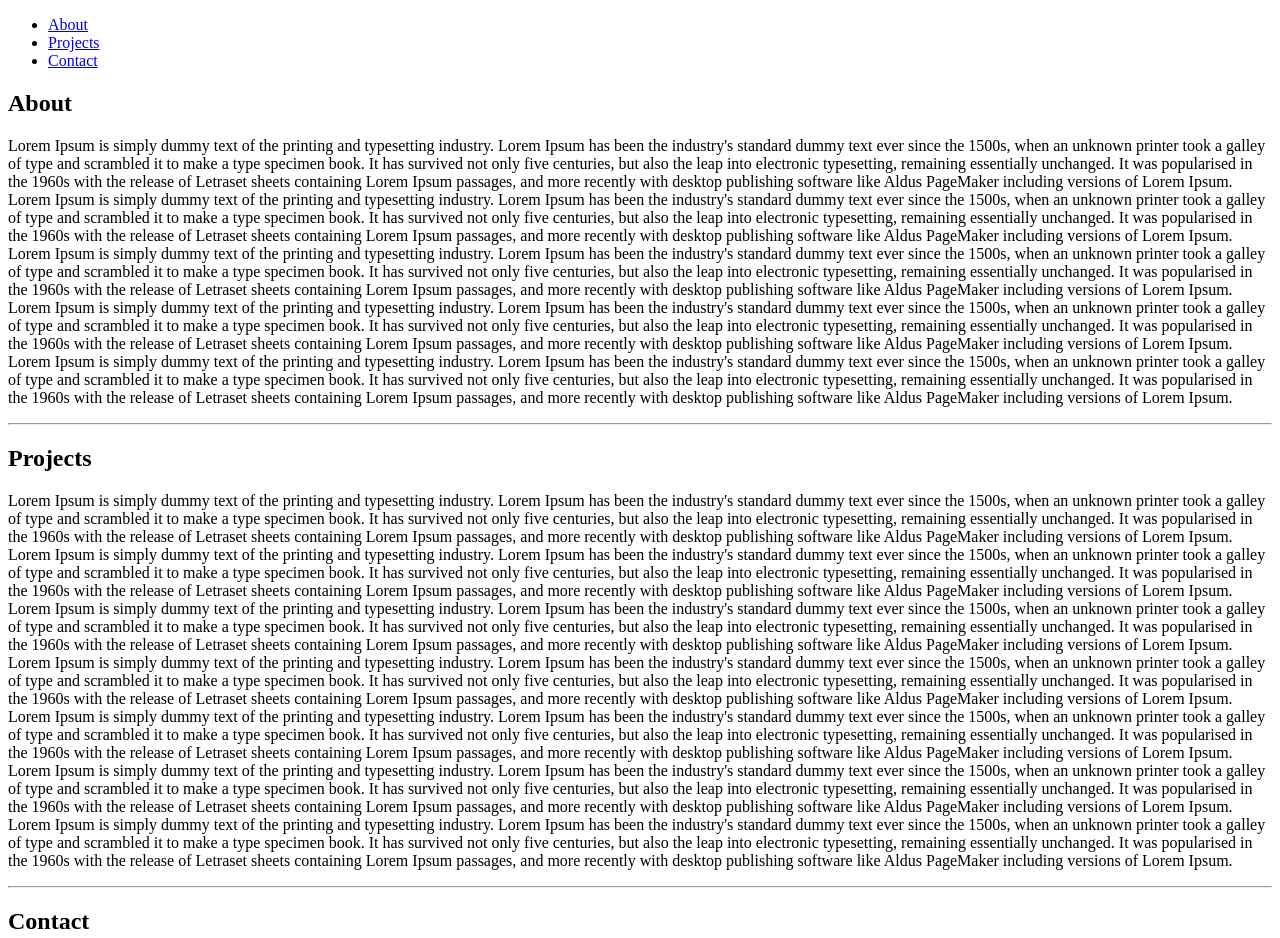
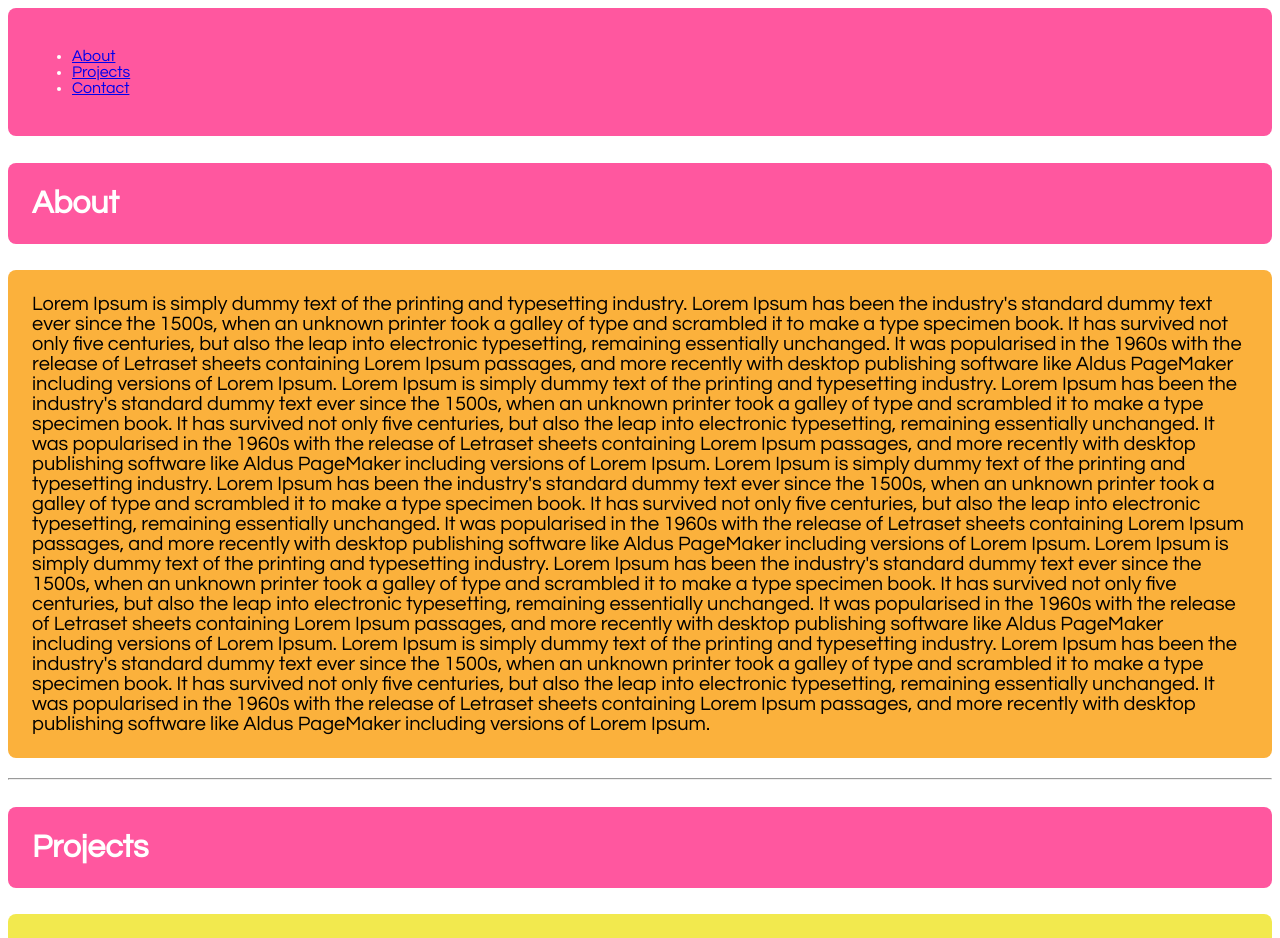
Before and after one commit to LineSvensen/week-2-html-css, a plain HTML site: page index.html in a window 1280 px wide. Shown: the top 938 px of the page. Drawn offline with Linux system fonts and the light colour scheme.

Commit message:
Added new file for Figma homework. Added stylesheet css.

```diff
--- a/index.html
+++ b/index.html
@@ -5,6 +5,70 @@
     <meta charset="UTF-8">
     <meta name="viewport" content="width=device-width, initial-scale=1.0"/>
     <title>Lines Portfolio</title>
+    <style>
+        header {
+            background-color: #FF579F;
+            color: white;
+            padding: 24px;
+            border-radius: 8px;
+            font-size: 16px;
+            font-family: "Century Gothic";
+        }
+        #about-heading {
+
+            background-color: #FF579F;
+            color: white;
+            padding: 24px;
+            border-radius: 8px;
+            font-size: 32px;
+            font-family: "Century Gothic";
+        }
+        #about-paragraph {
+
+            background-color: #FBB13C;
+            color: black;
+            padding: 24px;
+            border-radius: 8px;
+            font-size: 20px;
+            font-family: "Century Gothic";
+        }
+        #projects-heading {
+
+            background-color: #FF579F;
+            color: white;
+            padding: 24px;
+            border-radius: 8px;
+            font-size: 32px;
+            font-family: "Century Gothic";
+        }
+        #projects-paragraph {
+
+            background-color: #F2E94E;
+            color: black;
+            padding: 24px;
+            border-radius: 8px;
+            font-size: 20px;
+            font-family: Century Gothic;
+        }
+        #contact-heading {
+
+            background-color: #FF579F;
+            color: white;
+            padding: 24px;
+            border-radius: 8px;
+            font-size: 32px;
+            font-family: "Century Gothic";
+        }
+        #contact-paragraph {
+
+            background-color: #80E9B7;
+            color: black;
+            padding: 24px;
+            border-radius: 8px;
+            font-size: 20px;
+            font-family: "Century Gothic";
+        }
+    </style>
 </head>
 
 <body>
@@ -20,8 +84,8 @@
 
  <main>
      <section id="about">
-         <h2>About</h2>
-         <p>
+         <h2 id="about-heading">About</h2>
+         <p id="about-paragraph">
          Lorem Ipsum is simply dummy text of the printing and typesetting industry. Lorem Ipsum has been the industry's standard dummy text ever since the 1500s, when an unknown printer took a galley of type and scrambled it to make a type specimen book. It has survived not only five centuries, but also the leap into electronic typesetting, remaining essentially unchanged. It was popularised in the 1960s with the release of Letraset sheets containing Lorem Ipsum passages, and more recently with desktop publishing software like Aldus PageMaker including versions of Lorem Ipsum.
          Lorem Ipsum is simply dummy text of the printing and typesetting industry. Lorem Ipsum has been the industry's standard dummy text ever since the 1500s, when an unknown printer took a galley of type and scrambled it to make a type specimen book. It has survived not only five centuries, but also the leap into electronic typesetting, remaining essentially unchanged. It was popularised in the 1960s with the release of Letraset sheets containing Lorem Ipsum passages, and more recently with desktop publishing software like Aldus PageMaker including versions of Lorem Ipsum.
          Lorem Ipsum is simply dummy text of the printing and typesetting industry. Lorem Ipsum has been the industry's standard dummy text ever since the 1500s, when an unknown printer took a galley of type and scrambled it to make a type specimen book. It has survived not only five centuries, but also the leap into electronic typesetting, remaining essentially unchanged. It was popularised in the 1960s with the release of Letraset sheets containing Lorem Ipsum passages, and more recently with desktop publishing software like Aldus PageMaker including versions of Lorem Ipsum.
@@ -31,8 +95,8 @@
      </section>
      <hr>
      <section id="projects">
-         <h2>Projects</h2>
-         <p>
+         <h2 id="projects-heading">Projects</h2>
+         <p id="projects-paragraph">
          Lorem Ipsum is simply dummy text of the printing and typesetting industry. Lorem Ipsum has been the industry's standard dummy text ever since the 1500s, when an unknown printer took a galley of type and scrambled it to make a type specimen book. It has survived not only five centuries, but also the leap into electronic typesetting, remaining essentially unchanged. It was popularised in the 1960s with the release of Letraset sheets containing Lorem Ipsum passages, and more recently with desktop publishing software like Aldus PageMaker including versions of Lorem Ipsum.
          Lorem Ipsum is simply dummy text of the printing and typesetting industry. Lorem Ipsum has been the industry's standard dummy text ever since the 1500s, when an unknown printer took a galley of type and scrambled it to make a type specimen book. It has survived not only five centuries, but also the leap into electronic typesetting, remaining essentially unchanged. It was popularised in the 1960s with the release of Letraset sheets containing Lorem Ipsum passages, and more recently with desktop publishing software like Aldus PageMaker including versions of Lorem Ipsum.
          Lorem Ipsum is simply dummy text of the printing and typesetting industry. Lorem Ipsum has been the industry's standard dummy text ever since the 1500s, when an unknown printer took a galley of type and scrambled it to make a type specimen book. It has survived not only five centuries, but also the leap into electronic typesetting, remaining essentially unchanged. It was popularised in the 1960s with the release of Letraset sheets containing Lorem Ipsum passages, and more recently with desktop publishing software like Aldus PageMaker including versions of Lorem Ipsum.
@@ -44,8 +108,8 @@
      </section>
      <hr>
      <section id="contact">
-         <h2>Contact</h2>
-         <p>
+         <h2 id="contact-heading">Contact</h2>
+         <p id="contact-paragraph">
          Lorem Ipsum is simply dummy text of the printing and typesetting industry. Lorem Ipsum has been the industry's standard dummy text ever since the 1500s, when an unknown printer took a galley of type and scrambled it to make a type specimen book. It has survived not only five centuries, but also the leap into electronic typesetting, remaining essentially unchanged. It was popularised in the 1960s with the release of Letraset sheets containing Lorem Ipsum passages, and more recently with desktop publishing software like Aldus PageMaker including versions of Lorem Ipsum.
          Lorem Ipsum is simply dummy text of the printing and typesetting industry. Lorem Ipsum has been the industry's standard dummy text ever since the 1500s, when an unknown printer took a galley of type and scrambled it to make a type specimen book. It has survived not only five centuries, but also the leap into electronic typesetting, remaining essentially unchanged. It was popularised in the 1960s with the release of Letraset sheets containing Lorem Ipsum passages, and more recently with desktop publishing software like Aldus PageMaker including versions of Lorem Ipsum.
          Lorem Ipsum is simply dummy text of the printing and typesetting industry. Lorem Ipsum has been the industry's standard dummy text ever since the 1500s, when an unknown printer took a galley of type and scrambled it to make a type specimen book. It has survived not only five centuries, but also the leap into electronic typesetting, remaining essentially unchanged. It was popularised in the 1960s with the release of Letraset sheets containing Lorem Ipsum passages, and more recently with desktop publishing software like Aldus PageMaker including versions of Lorem Ipsum.
--- /dev/null
+++ b/styles.css
@@ -0,0 +1,12 @@
+header {
+    background-color: #DC2E2E;
+    height: 128px;
+}
+main {
+    background-color: #385B37;
+    height: 686px;
+}
+footer {
+    background-color: #0057FF;
+    height: 210px;
+}
```
Also changed, not shown: css.homework.html (added, +24 -0 lines).
